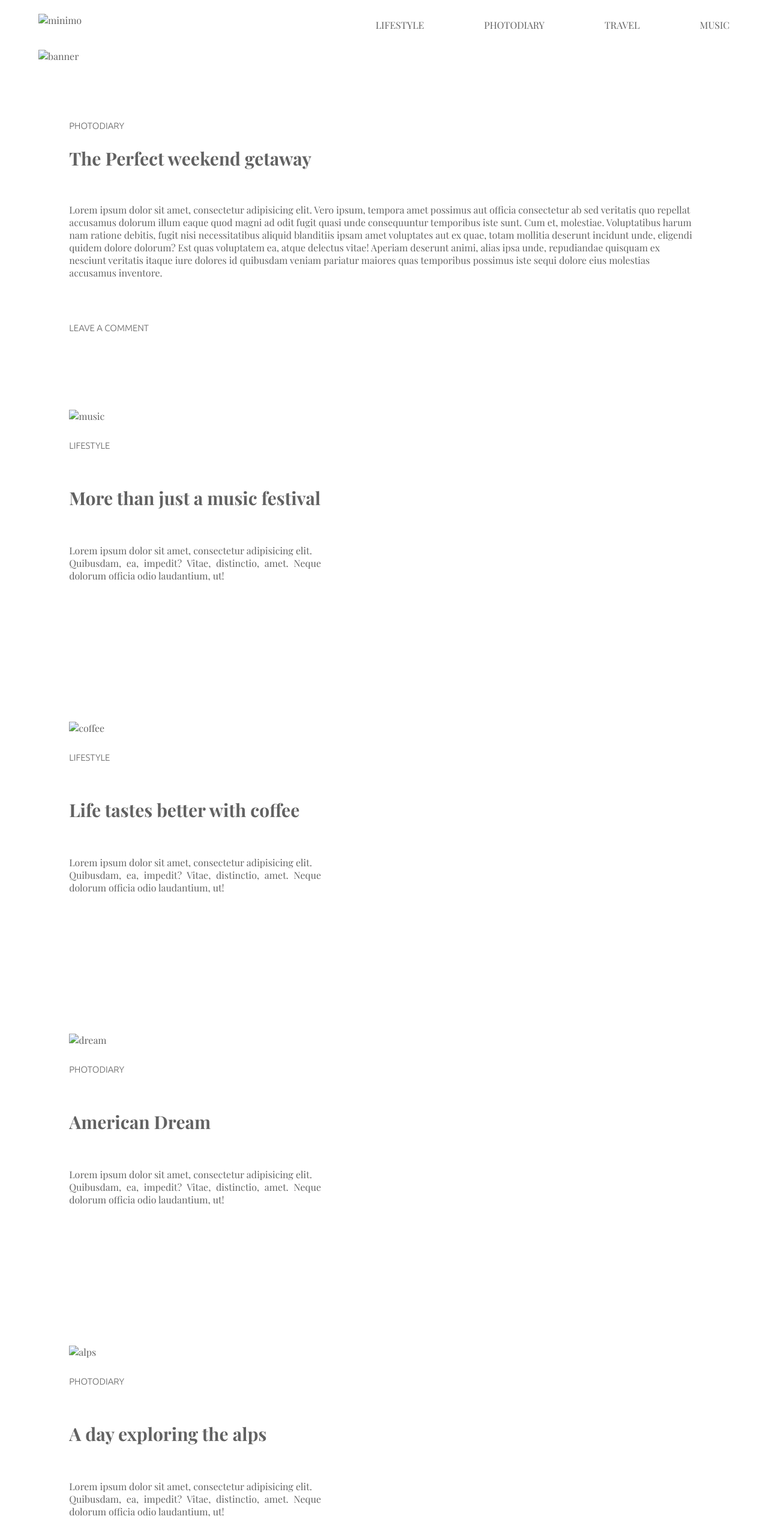
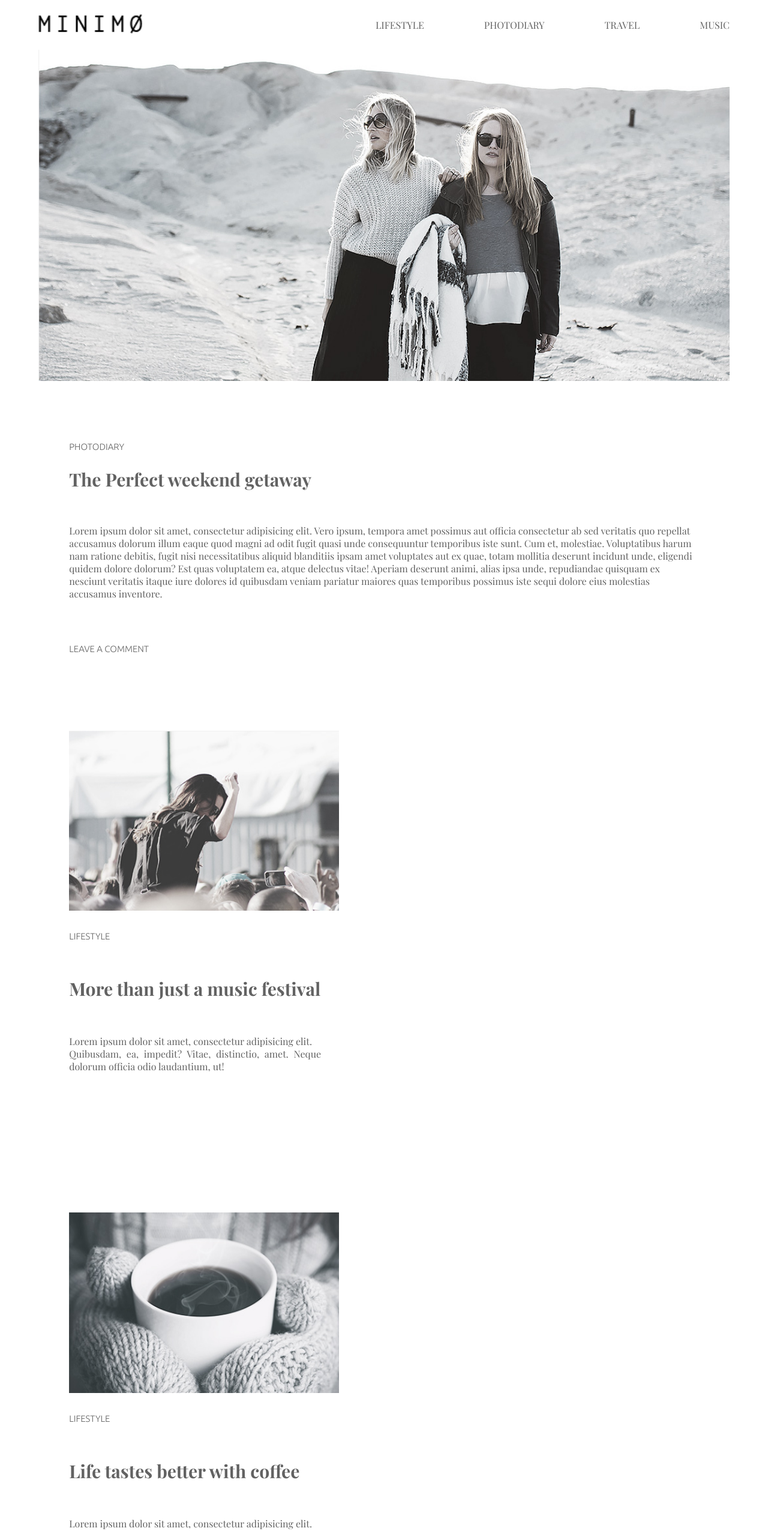
Before and after one commit to amuntaseer91/Assignment_12, a plain HTML site: page index.html in a window 1280 px wide. Shown: the top 2552 px of the page at 60% size. Drawn offline with nearby package versions, Linux system fonts and the light colour scheme; files that its build step writes are made by us from their sources; a web font is replaced by a local one.

Commit message:
Update index.html

```diff
--- a/index.html
+++ b/index.html
@@ -2,7 +2,7 @@
 <html lang="en">
 <head>
 	<meta charset="utf-8">
-	<link rel="stylesheet" type="text/css" href="css/style.css">
+	<link rel="stylesheet" type="text/css" href="style.css">
 	<link href="https://fonts.googleapis.com/css2?family=Inconsolata&family=Playfair+Display:ital,wght@0,400;0,700;0,900;1,400&family=Ubuntu:wght@300&display=swap" rel="stylesheet">
 	<link href="https://fonts.googleapis.com/icon?family=Material+Icons" rel="stylesheet">
 	<link rel="stylesheet" href="https://cdnjs.cloudflare.com/ajax/libs/font-awesome/4.7.0/css/font-awesome.min.css">
@@ -13,7 +13,7 @@
 	<header>
 		<div class="container">
 			<div class="logo">
-				<img src="image/logo.png" alt="minimo">
+				<img src="logo.png" alt="minimo">
 			</div>
 			<nav class="menu">
 				<ul>
@@ -31,7 +31,7 @@
 	<section class="banner">
 		<div class="container">
 			<div class="b_img">
-				<img src="image/banner.jpg" alt="banner">
+				<img src="banner.jpg" alt="banner">
 			</div>
 		</div>
 	</section>
@@ -52,7 +52,7 @@
 	<section >
 		<div class="wrapper">
 			<div class="single_item ">
-				<img src="image/music.jpg" alt="music">
+				<img src="music.jpg" alt="music">
 				<br>
 				<small>LIFESTYLE</small>
 				<h3>More than just a music festival</h3>
@@ -61,7 +61,7 @@
 			</div>
 
 			<div class="single_item">
-				<img src="image/coffee.jpg" alt="coffee">
+				<img src="coffee.jpg" alt="coffee">
 				<br>
 				<small>LIFESTYLE</small>
 				<h3>Life tastes better with coffee</h3>
@@ -70,7 +70,7 @@
 			</div>
 
 			<div class="single_item">
-				<img src="image/dream.jpg" alt="dream">
+				<img src="dream.jpg" alt="dream">
 				<br>
 				<small>PHOTODIARY</small>
 				<h3>American Dream</h3>
@@ -79,7 +79,7 @@
 			</div>
 
 			<div class="single_item">
-				<img src="image/alps.jpg" alt="alps">
+				<img src="alps.jpg" alt="alps">
 				<br>
 				<small>PHOTODIARY</small>
 				<h3>A day exploring the alps</h3>
@@ -110,7 +110,7 @@
 	<section>
 		<div class="wrapper">
 			<div class="single_item ">
-				<img src="image/running.jpg" alt="music">
+				<img src="running.jpg" alt="music">
 				<br>
 				<small>LIFESTYLE</small>
 				<h3>Top 10 song for running</h3>
@@ -119,7 +119,7 @@
 			</div>
 
 			<div class="single_item">
-				<img src="image/road.jpg" alt="coffee">
+				<img src="road.jpg" alt="coffee">
 				<br>
 				<small>LIFESTYLE</small>
 				<h3>Cold winter days</h3>
```
